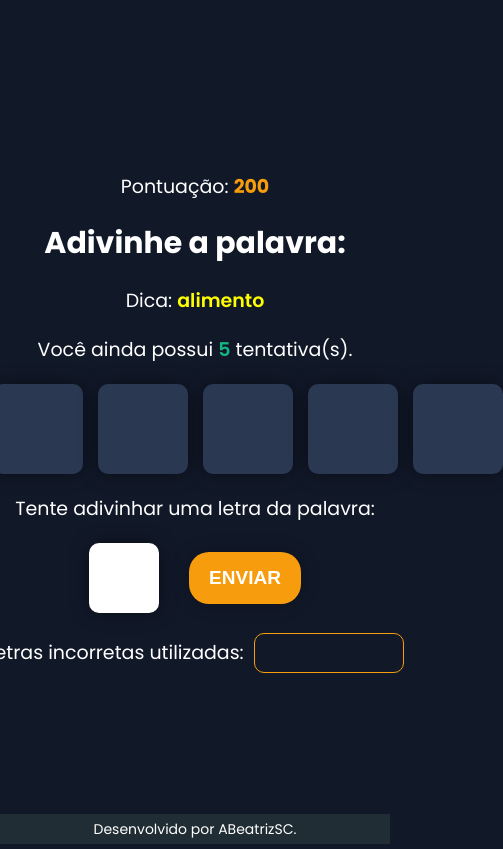
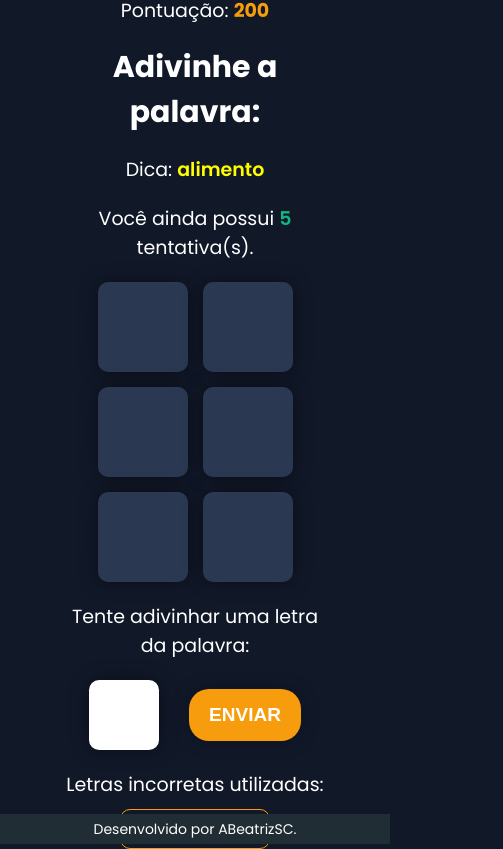
Before and after one commit to ABeatrizSC/secret-word-game, a React (Vite) app: page / in a window 390 px wide. Shown: the whole page, 503 px wide, since content can reach past the window. Built offline with nearby package versions, Linux system fonts and the light colour scheme.

Commit message:
responsive style

```diff
--- a/src/components/Game.css
+++ b/src/components/Game.css
@@ -14,7 +14,9 @@
     & .word-container {
         display: flex;
         align-items: center;
+        justify-content: center;
         gap: 1.5rem;
+        flex-wrap: wrap;
 
         & .letter, .square {
             user-select: none;
@@ -68,6 +70,7 @@
         align-items: center;
         justify-content: center;
         gap: 1rem;
+        flex-wrap: wrap;
 
         & .container-letters {
             min-height: 4rem;
--- a/src/styles/global.css
+++ b/src/styles/global.css
@@ -56,6 +56,7 @@ button {
     gap: 3rem;
     align-items: center;
     justify-content: center;
+    max-width: 100vw;
 }
 
 
```
